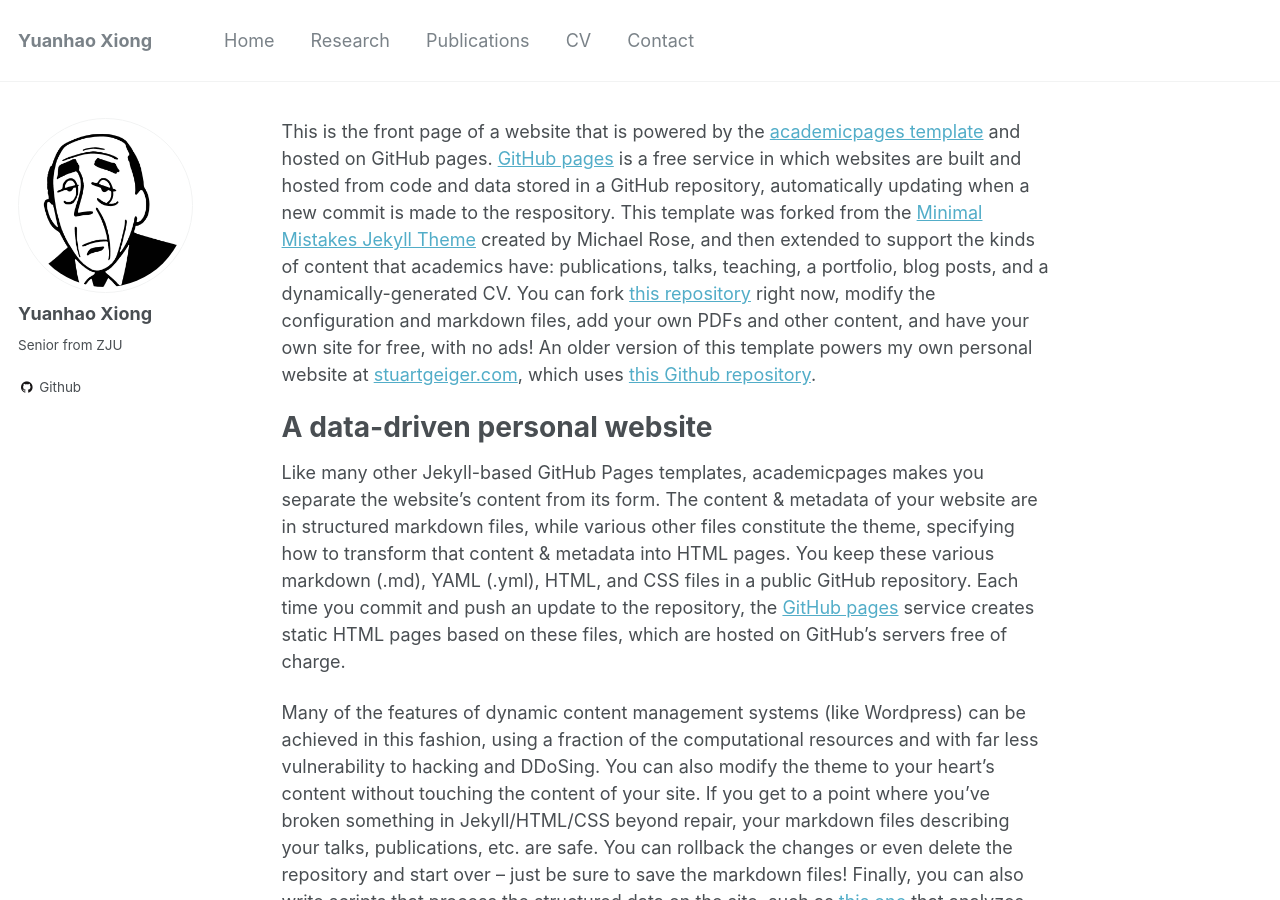
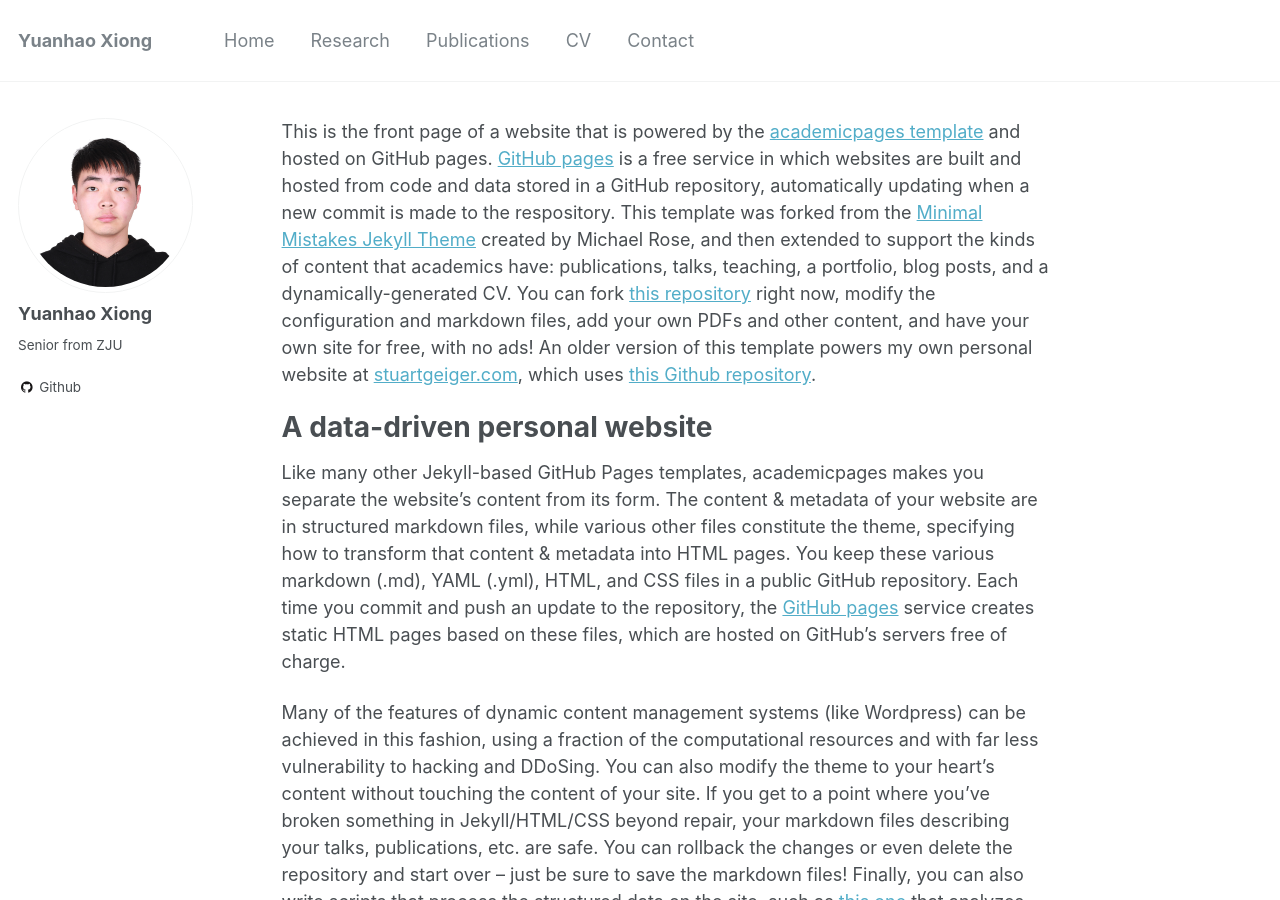
Before and after one commit to xyh97/xyh97.github.io, a Jekyll site: the page built from _pages/about.md, in a window 1280 px wide and 900 px high. Built offline with Jekyll 4.4.1, drawn with Linux system fonts in a browser that asks for light colours.

Commit message:
modify avatar

```diff
--- a/_config.yml
+++ b/_config.yml
@@ -81,7 +81,7 @@ analytics:
 # Site Author
 author:
   name             : "Yuanhao Xiong"
-  avatar           : "timg.jpeg"
+  avatar           : "avatar.jpg"
   bio              : "Senior from ZJU"
   location         :
   employer         :
```
